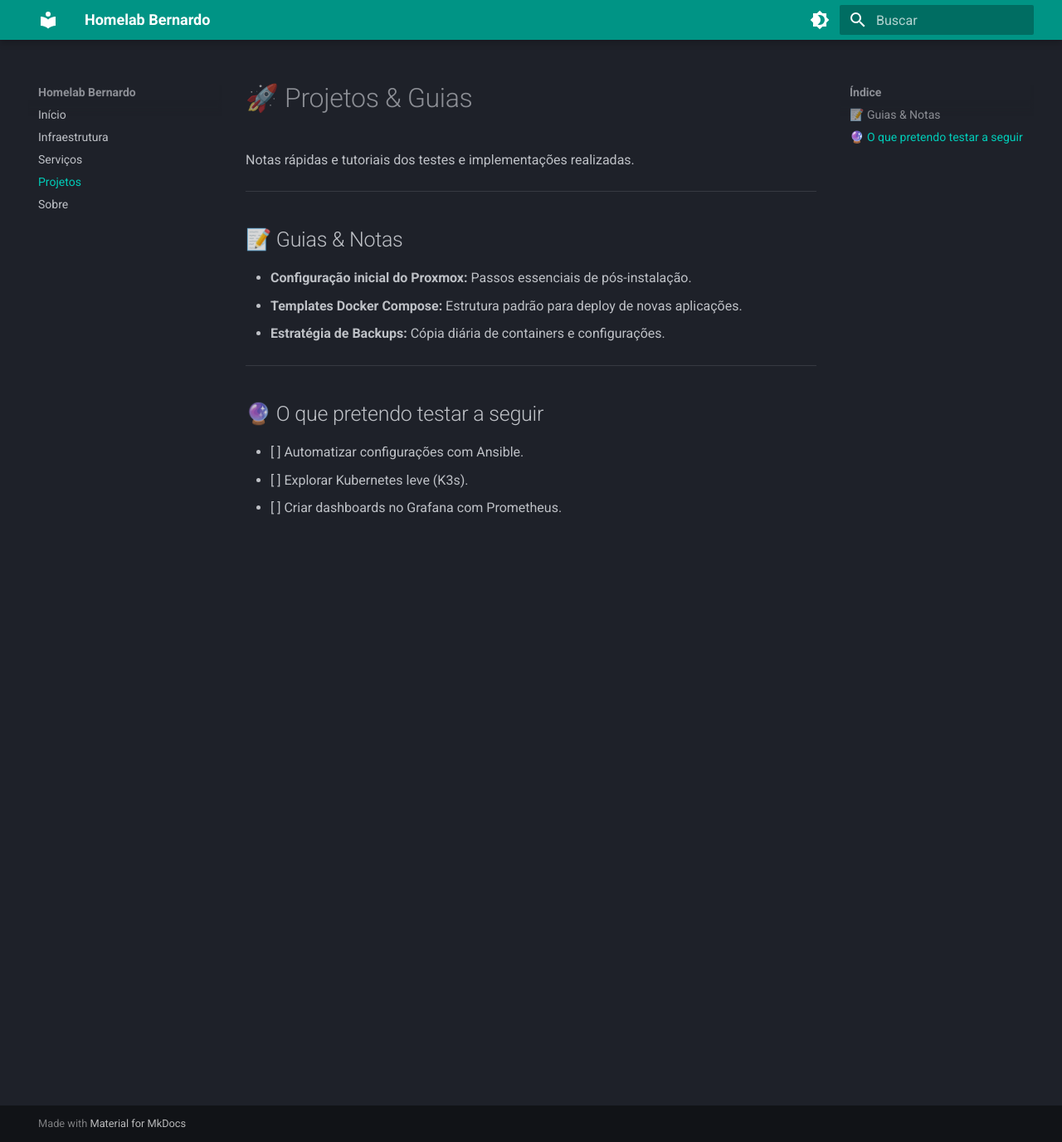
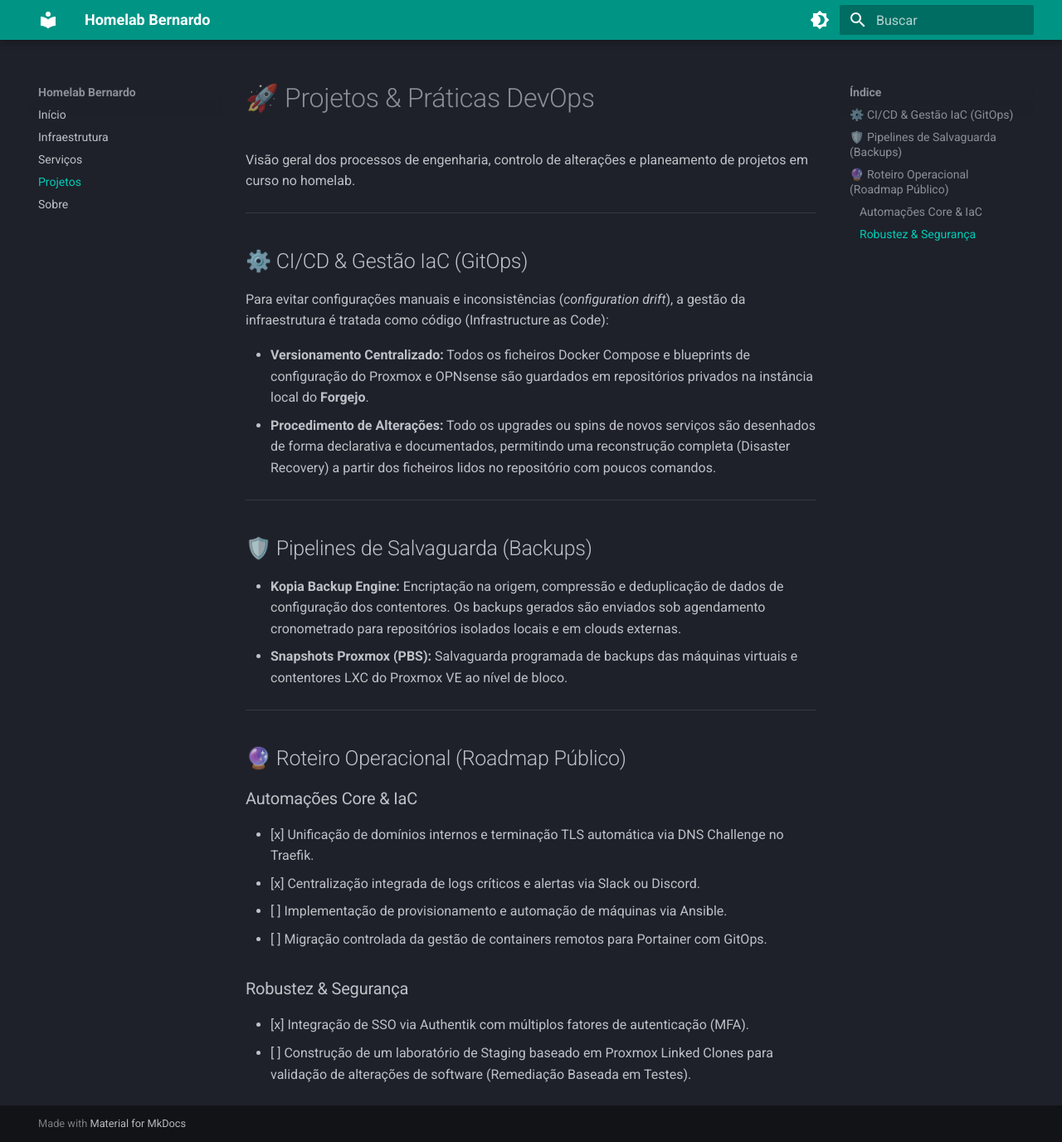
Before and after one commit to Bernard0S2003/homelab-site, an MkDocs documentation site: the page built from docs/projetos.md, in a window 1280 px wide and 1376 px high. Shown: the whole window at 83% size. Built offline with MkDocs 1.6.1 and Material for MkDocs 9.7.7, drawn with Linux system fonts in a browser that asks for light colours.

Commit message:
docs(projetos): restruturar guia de projetos destacando GitOps e backups

```diff
--- a/docs/projetos.md
+++ b/docs/projetos.md
@@ -1,17 +1,33 @@
-# 🚀 Projetos & Guias
+# 🚀 Projetos & Práticas DevOps
 
-Notas rápidas e tutoriais dos testes e implementações realizadas.
+Visão geral dos processos de engenharia, controlo de alterações e planeamento de projetos em curso no homelab.
 
 ---
 
-## 📝 Guias & Notas
-- **Configuração inicial do Proxmox:** Passos essenciais de pós-instalação.
-- **Templates Docker Compose:** Estrutura padrão para deploy de novas aplicações.
-- **Estratégia de Backups:** Cópia diária de containers e configurações.
+## ⚙️ CI/CD & Gestão IaC (GitOps)
+
+Para evitar configurações manuais e inconsistências (*configuration drift*), a gestão da infraestrutura é tratada como código (Infrastructure as Code):
+
+*   **Versionamento Centralizado:** Todos os ficheiros Docker Compose e blueprints de configuração do Proxmox e OPNsense são guardados em repositórios privados na instância local do **Forgejo**.
+*   **Procedimento de Alterações:** Todo os upgrades ou spins de novos serviços são desenhados de forma declarativa e documentados, permitindo uma reconstrução completa (Disaster Recovery) a partir dos ficheiros lidos no repositório com poucos comandos.
 
 ---
 
-## 🔮 O que pretendo testar a seguir
-- [ ] Automatizar configurações com Ansible.
-- [ ] Explorar Kubernetes leve (K3s).
-- [ ] Criar dashboards no Grafana com Prometheus.
+## 🛡️ Pipelines de Salvaguarda (Backups)
+
+*   **Kopia Backup Engine:** Encriptação na origem, compressão e deduplicação de dados de configuração dos contentores. Os backups gerados são enviados sob agendamento cronometrado para repositórios isolados locais e em clouds externas.
+*   **Snapshots Proxmox (PBS):** Salvaguarda programada de backups das máquinas virtuais e contentores LXC do Proxmox VE ao nível de bloco.
+
+---
+
+## 🔮 Roteiro Operacional (Roadmap Público)
+
+### Automações Core & IaC
+- [x] Unificação de domínios internos e terminação TLS automática via DNS Challenge no Traefik.
+- [x] Centralização integrada de logs críticos e alertas via Slack ou Discord.
+- [ ] Implementação de provisionamento e automação de máquinas via Ansible.
+- [ ] Migração controlada da gestão de containers remotos para Portainer com GitOps.
+
+### Robustez & Segurança
+- [x] Integração de SSO via Authentik com múltiplos fatores de autenticação (MFA).
+- [ ] Construção de um laboratório de Staging baseado em Proxmox Linked Clones para validação de alterações de software (Remediação Baseada em Testes).
```
